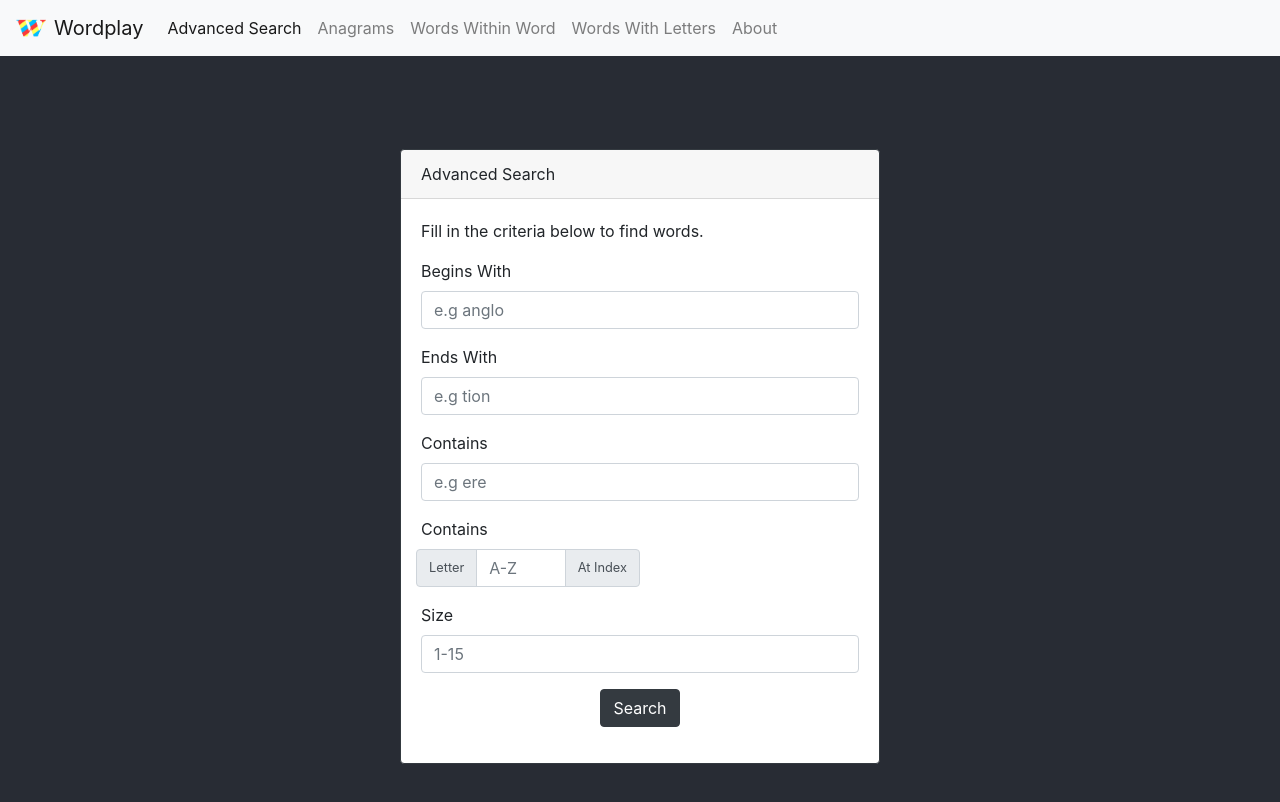
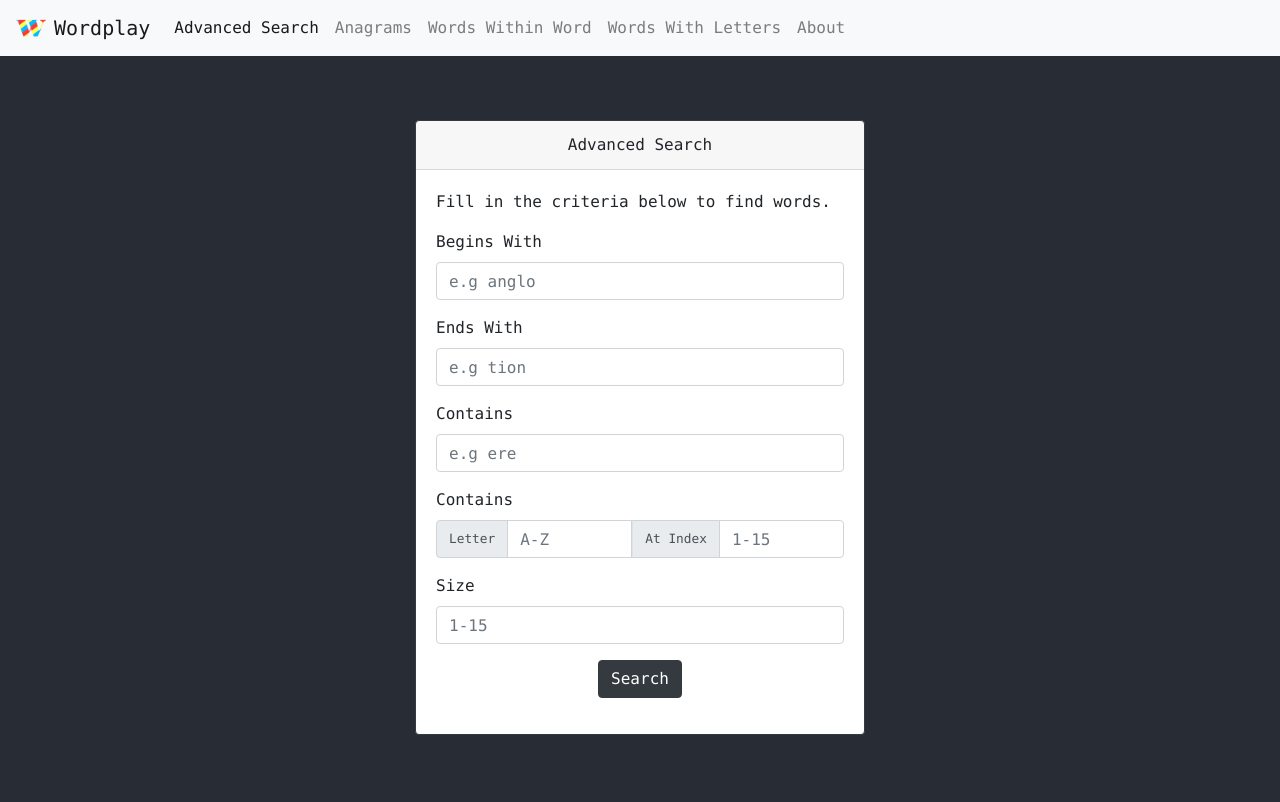
Before and after one commit to enioluwas/wordplay-website, a React (Create React App) app: page / in a window 1280 px wide. Shown: the top 802 px of the page. Built offline with nearby package versions, Linux system fonts and the light colour scheme.

Commit message:
form building

```diff
--- a/package.json
+++ b/package.json
@@ -3,6 +3,7 @@
   "version": "0.1.0",
   "private": true,
   "dependencies": {
+    "axios": "^0.19.0",
     "prop-types": "^15.7.2",
     "react": "^16.8.6",
     "react-bootstrap": "^1.0.0-beta.9",
--- a/public/index.html
+++ b/public/index.html
@@ -26,7 +26,7 @@
   <title>Wordplay</title>
 </head>
 
-<body>
+<body class="text-monospace">
   <noscript>You need to enable JavaScript to run this app.</noscript>
   <div id="root"></div>
   <!--
--- a/src/App.css
+++ b/src/App.css
@@ -13,12 +13,17 @@
   display: flex;
   flex-direction: column;
   align-items: center;
-  justify-content: center;
+  justify-content: left;
   /* color: white; */
 }
 
 .App-link {
   color: #61dafb;
+}
+
+.formCard {
+  max-width: 450px;
+  margin-top: 4rem;
 }
 
 @keyframes App-logo-spin {
--- a/src/components/AdvancedSearchForm/AdvancedSearchForm.js
+++ b/src/components/AdvancedSearchForm/AdvancedSearchForm.js
@@ -1,5 +1,5 @@
 import React, { Component } from 'react';
-import { Button, Card, Form, InputGroup, FormControl } from 'react-bootstrap';
+import { Button, Card, Form, InputGroup } from 'react-bootstrap';
 
 export default class AdvancedSearchForm extends Component {
   render() {
@@ -12,8 +12,8 @@ export default class AdvancedSearchForm extends Component {
     // );
 
     return (
-      <Card style={{ width: '30rem' }} border="dark">
-        <Card.Header>
+      <Card border="dark" className="formCard">
+        <Card.Header className="text-center">
         Advanced Search
         </Card.Header>
         <Card.Body>
@@ -33,23 +33,26 @@ export default class AdvancedSearchForm extends Component {
             </Form.Group>
             <Form.Group>
               <Form.Label>Contains</Form.Label>
-              <Form.Row>
-                <InputGroup style={{ width: '50%' } }>
+              <Form.Row style={{ margin: 'auto' }}>
+                <InputGroup>
                   <InputGroup.Prepend>
-                    <InputGroup.Text>
+                    <InputGroup.Text style={{ maxWidth: '7rem' }}>
                       <small>Letter</small>
                     </InputGroup.Text>
                   </InputGroup.Prepend>
-                  <Form.Control type="text" placeholder="A-Z" maxLength="1"></Form.Control>
-                  <InputGroup.Append>
-                    <InputGroup.Text><small>At Index</small></InputGroup.Text>
-                  </InputGroup.Append>
+                  <Form.Control type="text" placeholder="A-Z" maxLength="1" className="lbShort"/>
+                  <InputGroup.Prepend>
+                    <InputGroup.Text style={{ maxWidth: '7rem' }} className="border-left">
+                      <small>At Index</small>
+                    </InputGroup.Text>
+                  </InputGroup.Prepend>
+                  <Form.Control type="text" placeholder="1-15" maxLength="2" className="lbShort"/>
                 </InputGroup>
               </Form.Row>
             </Form.Group>
             <Form.Group>
               <Form.Label>Size</Form.Label>
-              <Form.Control type="text" placeholder="1-15"></Form.Control>
+              <Form.Control type="text" placeholder="1-15" maxLength="2"></Form.Control>
             </Form.Group>
             <Form.Group className="text-center">
               <Button type="submit" variant="dark">Search</Button>
--- a/src/components/AnagramsForm/AnagramsForm.js
+++ b/src/components/AnagramsForm/AnagramsForm.js
@@ -1,23 +1,31 @@
 import React, { Component } from 'react';
-import { Card, Button, Form, Col } from 'react-bootstrap';
+import { Button, Card, Col, Form } from 'react-bootstrap';
 
 export default class AnagramsForm extends Component {
+  submit(event) {
+    const form = event.currentTarget;
+    form.checkValidity();
+    event.preventDefault();
+  }
+
+  getResults() {
+
+  }
+
   render() {
     return (
-      <Card style={{ width: '24rem' }} border="dark" className="text-center">
-        <Card.Header>
-          Anagrams
-        </Card.Header>
+      <Card border="dark" className="formCard text-center">
+        <Card.Header>Anagrams</Card.Header>
         <Card.Body>
           <Card.Text>Enter a word to find its anagrams.</Card.Text>
-          <Form border="dark">
-            <Form.Row>
-              <Col md="9">
-                <Form.Control type="text" placeholder="Word" />
-              </Col>
-              <Col md="3">
+          <Form border="dark" onSubmit={this.submit.bind(this)}>
+            <Form.Row style={{ margin: 'auto' }}>
+              <Form.Group as={Col} md="9" controlId="anagramsWord">
+                <Form.Control controlId type="text" placeholder="Word" />
+              </Form.Group>
+              <Form.Group as={Col} md="3">
                 <Button type="submit" variant="dark">Search</Button>
-              </Col>
+              </Form.Group>
             </Form.Row>
           </Form>
         </Card.Body>
--- a/src/components/WordsLettersForm/WordsLettersForm.js
+++ b/src/components/WordsLettersForm/WordsLettersForm.js
@@ -4,7 +4,7 @@ import { Button, Card, Col, Form } from 'react-bootstrap';
 export default class WordsLettersForm extends Component {
   render() {
     return (
-      <Card style={{ width: '24rem' }} border="dark" className="text-center">
+      <Card border="dark" className="formCard text-center">
         <Card.Header>
           Words With Letters
         </Card.Header>
--- a/src/components/WordsWithinForm/WordsWithinForm.js
+++ b/src/components/WordsWithinForm/WordsWithinForm.js
@@ -4,7 +4,7 @@ import { Button, Card, Col, Form } from 'react-bootstrap';
 export default class WordsWithinForm extends Component {
   render() {
     return (
-      <Card style={{ width: '24rem' }} border="dark" className="text-center">
+      <Card style={{ width: '24rem', marginTop: '4rem' }} border="dark" className="text-center">
         <Card.Header>
           Words Within Word
         </Card.Header>
```
Also changed, not shown: 1 other file (tests, documents, lock files or other folders).
